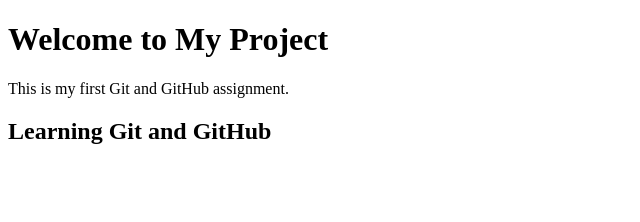
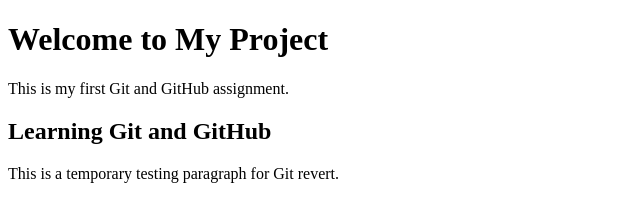
Before and after one commit to Manvetha/Git-GitHub-Assignment, a plain HTML site: page index.html in a window 1280 px wide. Shown: the whole page, without its empty margins (0-640 px from the left). Drawn offline with Linux system fonts and the light colour scheme.

Commit message:
Add testing paragraph

```diff
--- a/index.html
+++ b/index.html
@@ -9,6 +9,7 @@
     <h1>Welcome to My Project</h1>
     <p>This is my first Git and GitHub assignment.</p>
     <h2>Learning Git and GitHub</h2>
+    <p>This is a temporary testing paragraph for Git revert.</p>
 </body>
 
 </html>
```
